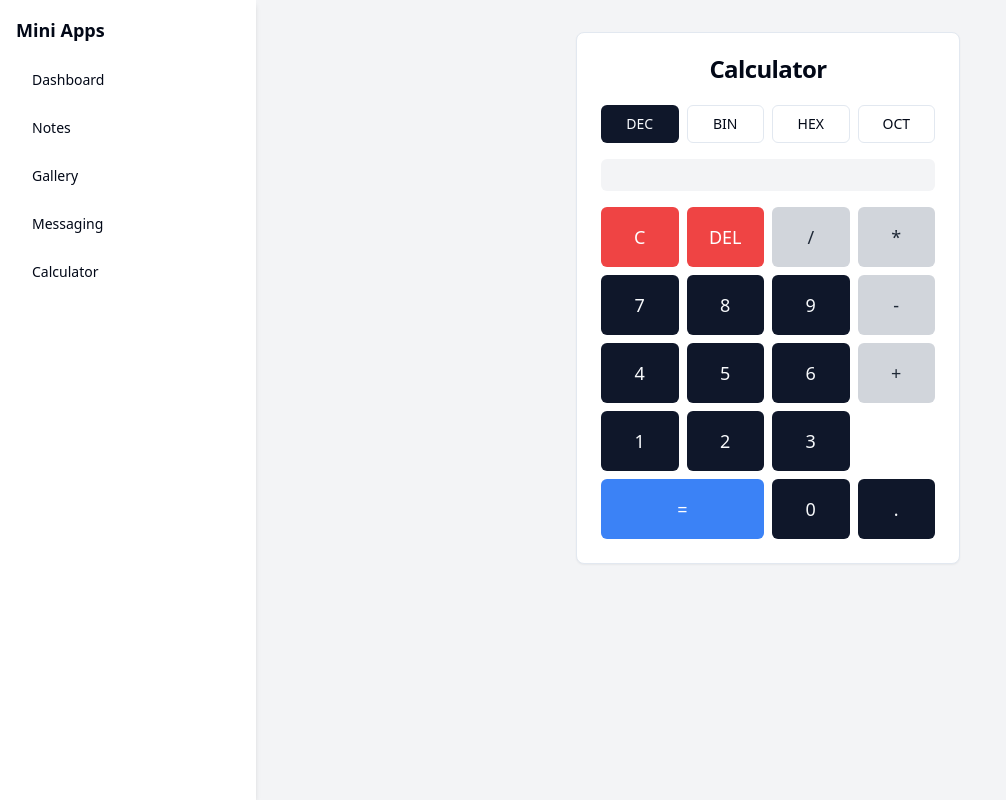
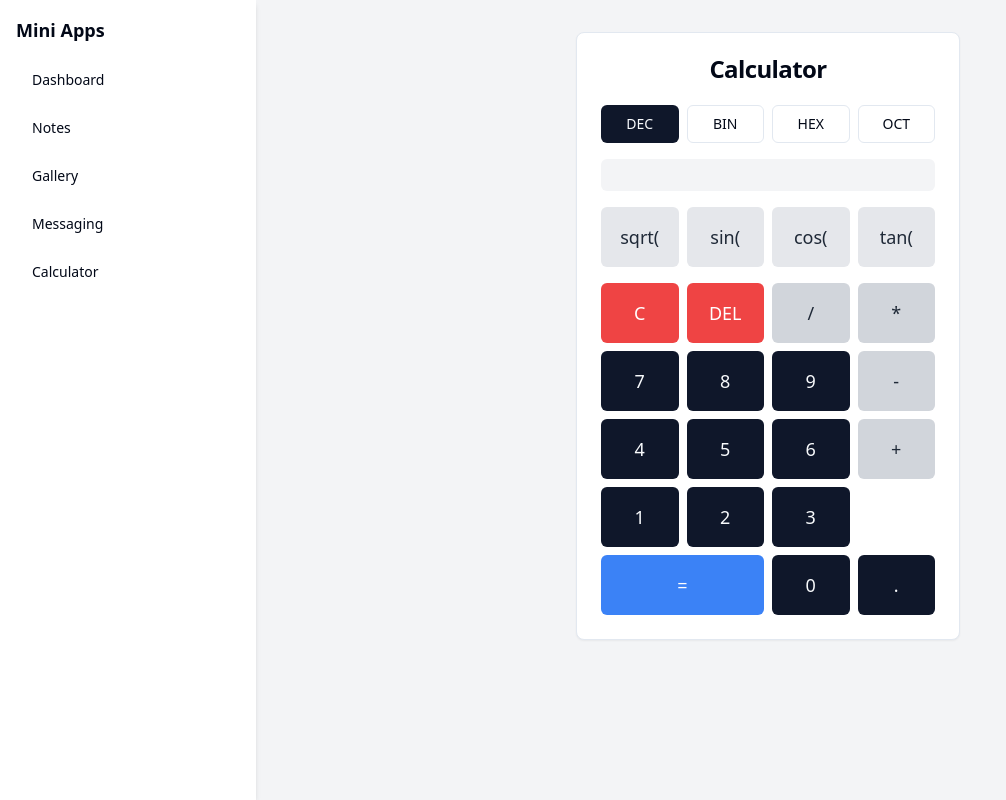
Before and after one commit to teephopdisawas/mystical-tamarin, a React app: page /calculator in a window 1280 px wide. Shown: the whole page, without its empty margins (0-1006 px from the left). Built offline with nearby package versions, Linux system fonts and the light colour scheme; the HTML template or start-up script is replaced by a standard one; what @supabase/auth-helpers-react would draw is missing.

Commit message:
[dyad] Added scientific functions to calculator - wrote 1 file(s)

```diff
--- a/src/pages/Calculator.tsx
+++ b/src/pages/Calculator.tsx
@@ -112,6 +112,11 @@ const Calculator = () => {
   // Buttons for number base selection
   const baseButtons: NumberBase[] = ['DEC', 'BIN', 'HEX', 'OCT'];
 
+  // Buttons for scientific functions
+  const scientificButtons = [
+    'sqrt(', 'sin(', 'cos(', 'tan(',
+  ];
+
 
   return (
     <div className="flex min-h-screen bg-gray-100">
@@ -205,6 +210,19 @@ const Calculator = () => {
               <div>{result}</div> {/* Show result in current base */}
             </div>
 
+            {/* Scientific Buttons */}
+             <div className="grid grid-cols-4 gap-2">
+              {scientificButtons.map((btn) => (
+                <Button
+                  key={btn}
+                  onClick={() => handleButtonClick(btn)}
+                  className="text-lg p-4 h-auto bg-gray-200 hover:bg-gray-300 text-gray-800"
+                >
+                  {btn}
+                </Button>
+              ))}
+            </div>
+
 
             {/* Calculator Buttons */}
             <div className="grid grid-cols-4 gap-2">
```
